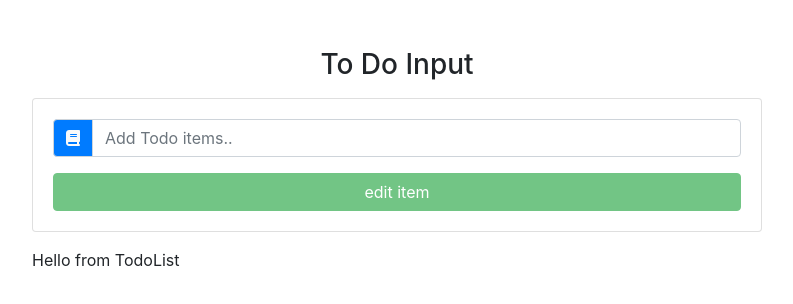
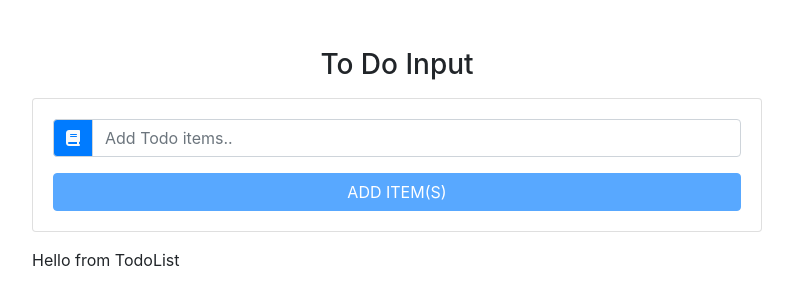
Before and after one commit to rahulray1406/ToDo-List, a React (Create React App) app: page / in a window 1280 px wide. Shown: the top 304 px of the page, without its empty margins (243-1036 px from the left). Built offline with nearby package versions, Linux system fonts and the light colour scheme.

Commit message:
bug fixed

```diff
--- a/src/components/TodoInput.js
+++ b/src/components/TodoInput.js
@@ -2,7 +2,7 @@ import React, { Component } from 'react';
 
 class TodoInput extends Component {
     render() {
-        const{item,handelChange,handelSubmit,handelEdit} =this.props;
+        const{item,handelChange,handelSubmit,editItem} =this.props;
         return (
            <div className="card card-body my-3">
                 <from onSubmit={handelSubmit}>
@@ -16,7 +16,7 @@ class TodoInput extends Component {
                     </div>
                     <button type="submit" disabled={item?false:true}
                     className=
-                    {handelEdit?"btn btn-block btn-success mt-3":"btn btn-block btn-primary mt-3 text-uppercase"}>{handelEdit?"edit item" : "Add Item(s)"}</button>
+                    {editItem ?"btn btn-block btn-success mt-3":"btn btn-block btn-primary mt-3 text-uppercase"}>{editItem?"edit item" : "Add Item(s)"}</button>
                 </from>
            </div>
         );
```
